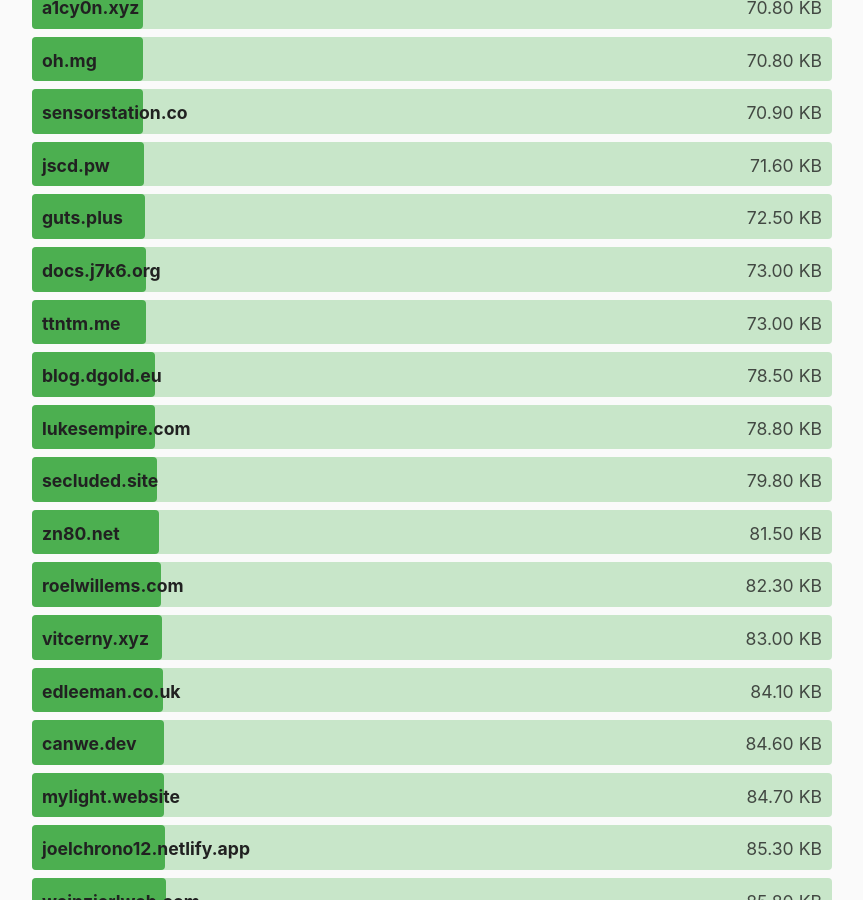
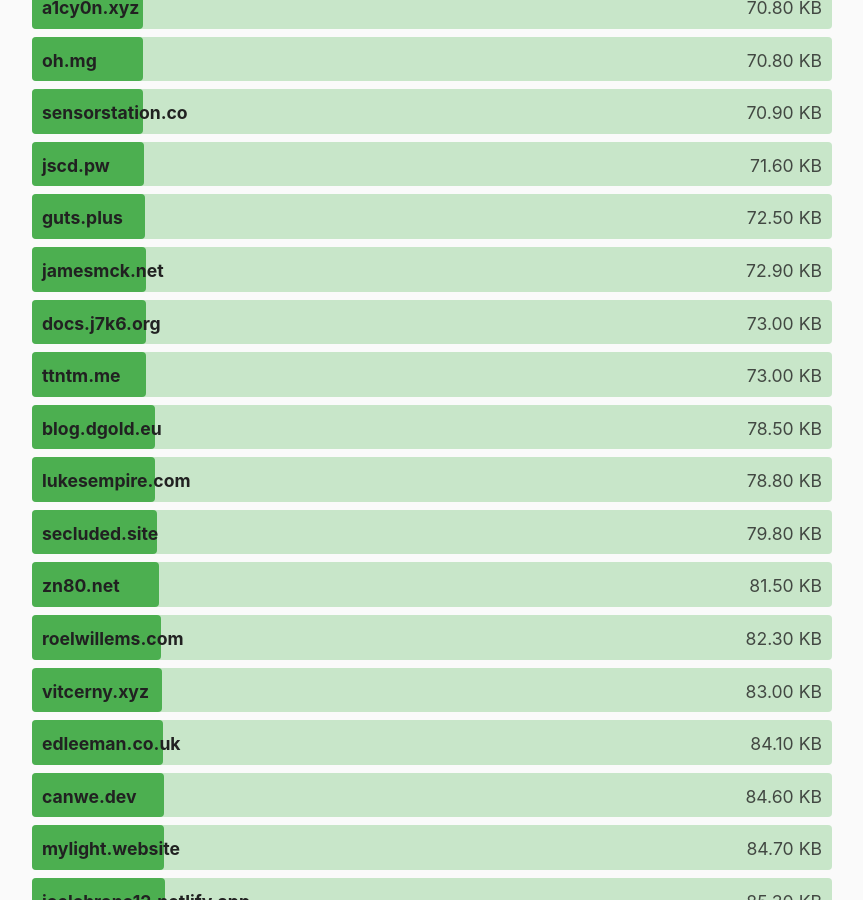
Before and after one commit to kevquirk/512kb.club, a Jekyll site: the page built from index.md, in a window 1280 px wide and 900 px high, scrolled down 8476 px. Shown: the whole window, without its empty margins (208-1071 px from the left). Built offline with Jekyll 4.4.1, drawn with Linux system fonts in a browser that asks for light colours.

Commit message:
Update sites.yml

```diff
--- a/_data/sites.yml
+++ b/_data/sites.yml
@@ -597,6 +597,11 @@
   url: https://ivanmet.netlify.app/
   size: 182.4
   last_checked: N/A
+
+- domain: jamesmck.net
+  url: https://jamesmck.net/
+  size: 72.9
+  last_checked: 2021-07-31
 
 - domain: jds.work
   url: https://jds.work/
```
